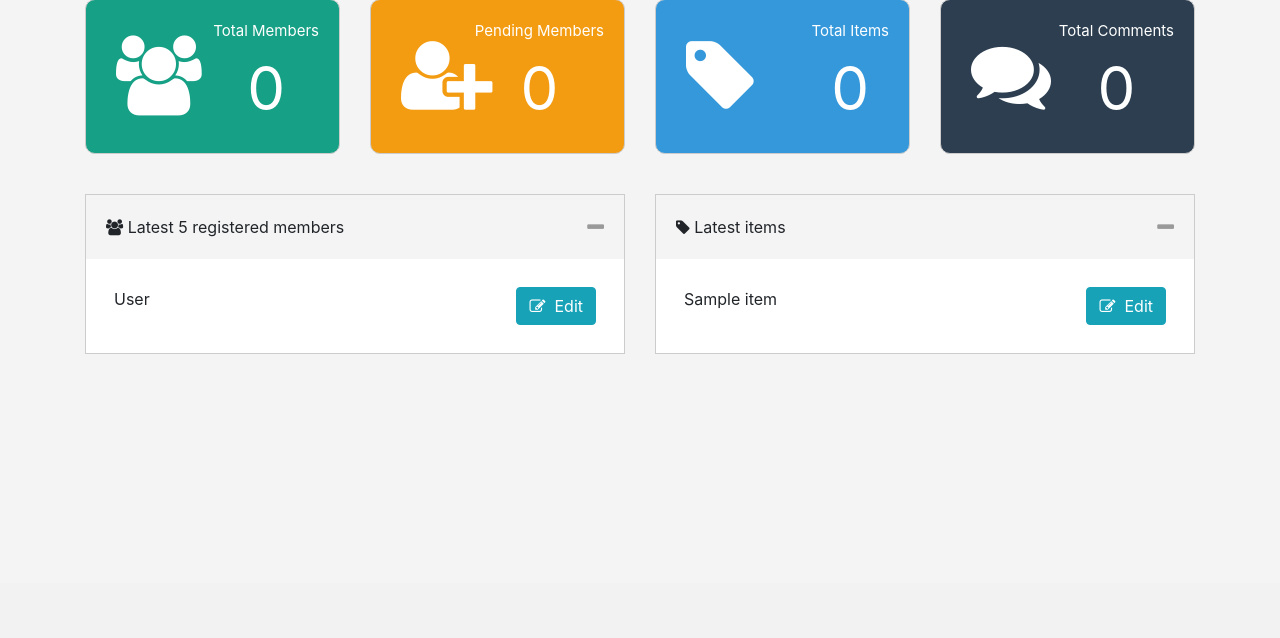
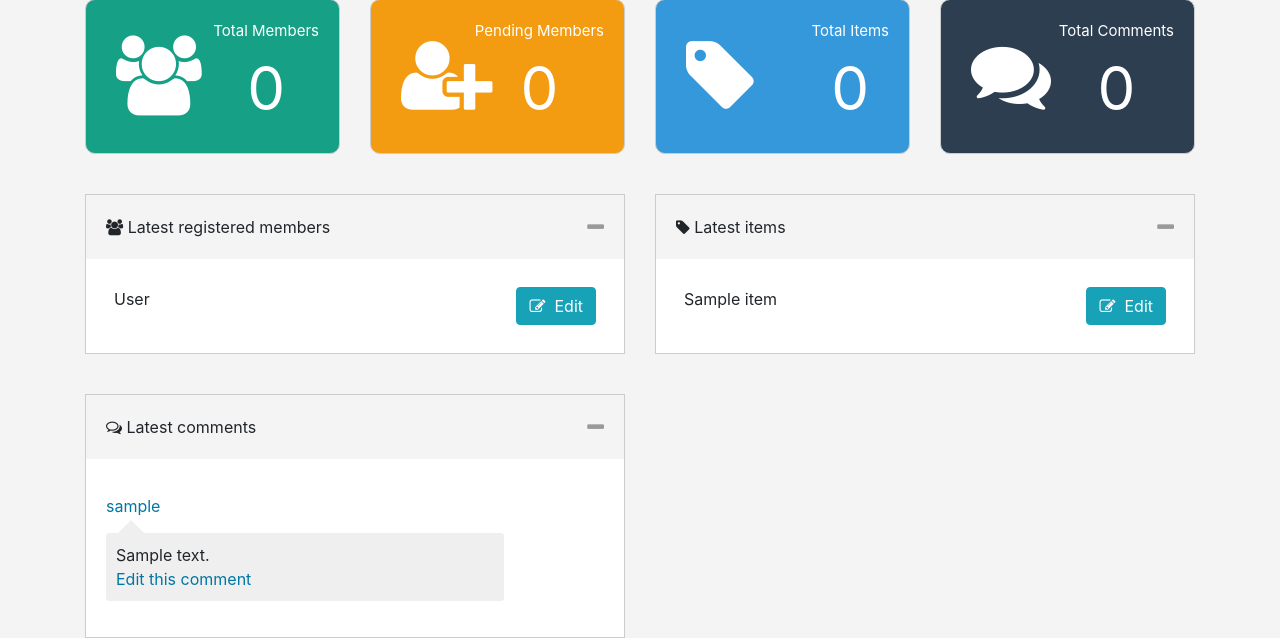
Before and after one commit to ramsey8057/e-commerce, a Flask app: page /admin/dashboard in a window 1280 px wide. Shown: the part 217-855 px from the top of the page. Before the commit the page ends 571 px from the top, so only its background shows below. Run offline with Flask 2, Linux system fonts and the light colour scheme; a database or web service that is not in the repository returns one stand-in record (values such as "Sample title"); data that the repository does not hold is empty; some libraries are stand-ins or nearby versions.

Commit message:
added the latest comments to the dashboard :+1: :smiley:

```diff
--- a/controller/control_panel/control_panel.py
+++ b/controller/control_panel/control_panel.py
@@ -8,7 +8,7 @@ from functions.members.members import check_user, check_user_for_log_in
 from functions.database.members_db.db import get_members_count, get_pending_members_count,\
                                             get_latest_registered_members, get_member_id, get_member_fullname
 from functions.database.items_db.db import get_items_count, get_latest_items
-from functions.database.comments_db.db import get_comments_count
+from functions.database.comments_db.db import get_comments_count, get_latest_comments
 
 control_panel = Blueprint('control_panel', __name__, template_folder='templates')
 
@@ -120,6 +120,7 @@ def dashboard():
         items_count = get_items_count()
         latest_items = get_latest_items()
         comments_count = get_comments_count()
+        latest_comments = get_latest_comments()
         return render_template(
             'control_panel/dashboard.html',
             dictionary=lang,
@@ -130,7 +131,8 @@ def dashboard():
             user_id=user_id,
             items_count=items_count,
             latest_items=latest_items,
-            comments_count=comments_count
+            comments_count=comments_count,
+            latest_comments=latest_comments
         )
     else:
         return redirect(url_for('.index'))
--- a/functions/database/comments_db/db.py
+++ b/functions/database/comments_db/db.py
@@ -69,3 +69,21 @@ def get_item_comments(item_id):
         )
     )
     return row
+
+
+def get_latest_comments():
+    con = connect_to_db()
+    row = execute_dql_query(
+        con,
+        '''
+        SELECT
+            u.user_id,
+            c.comment_id,
+            u.username,
+            c.comment
+        FROM comments c
+        JOIN users u ON (c.user_id = u.user_id)
+        LIMIT 5
+        '''
+    )
+    return row
--- a/functions/languages/arabic.py
+++ b/functions/languages/arabic.py
@@ -49,7 +49,7 @@ lang = {
     'PENDING_MEMBERS': 'الأعضاء المعلقة',
     'TOTAL_ITEMS': 'مجموع البنود',
     'TOTAL_COMMENTS': 'مجموع التعليقات',
-    'LATEST_REGISTERED_USERS': 'أحدث 5 مستخدمين مسجلين',
+    'LATEST_REGISTERED_USERS': 'أحدث مستخدمين مسجلين',
     'LATEST_ITEMS': 'أحدث العناصر',
     'ACTIVATE': 'تفعيل',
     'USER_DELETED': 'تم حذف',
--- a/functions/languages/english.py
+++ b/functions/languages/english.py
@@ -49,7 +49,7 @@ lang = {
     'PENDING_MEMBERS': 'Pending Members',
     'TOTAL_ITEMS': 'Total Items',
     'TOTAL_COMMENTS': 'Total Comments',
-    'LATEST_REGISTERED_USERS': 'Latest 5 registered members',
+    'LATEST_REGISTERED_USERS': 'Latest registered members',
     'LATEST_ITEMS': 'Latest items',
     'ACTIVATE': 'Activate',
     'USER_DELETED': 'user deleted',
@@ -121,4 +121,6 @@ lang = {
     'UPDATE_COMMENT_DONE_MSG': 'User updated successfully',
     'UPDATE_COMMENT_FAILED_MSG': 'Update comment failed',
     'MANAGE': 'Manage',
+    'LATEST_COMMENTS': 'Latest comments',
+    'EDIT_THIS_COMMENT': 'Edit this comment',
 }
--- a/static/layouts/css/dashboard.css
+++ b/static/layouts/css/dashboard.css
@@ -115,4 +115,47 @@ h1 {
     background-color: #EEE;
 }
 
+.latest .comment-box {
+    margin: 5px 0 10px;
+}
+
+.latest .comment-box .member-n {
+    width: 80px;
+    text-align: center;
+    margin-right: 20px;
+    position: relative;
+    top: 10px;
+}
+
+.latest .comment-box .member-c {
+    width: calc(100% - 100px);
+    background-color: #EFEFEF;
+    padding: 10px;
+    position: relative;
+    margin-top: 25px;
+    border-radius: 3px;
+}
+
+.latest .comment-box .member-c:before {
+    content: "";
+    display: block;
+    position: absolute;
+    top: -28px;
+    left: 10px;
+    width: 0;
+    height: 0;
+    border-style: solid;
+    border-width: 15px;
+    border-color: transparent transparent #EFEFEF transparent;
+}
+
+.latest .comment-box a {
+    color: #0076A3;
+    text-decoration: none;
+}
+
+.latest .comment-box a:hover {
+    color: #005886;
+}
+
 /* end dashboard page */
--- a/templates/control_panel/dashboard.html
+++ b/templates/control_panel/dashboard.html
@@ -51,7 +51,7 @@
                         <i class="fa fa-comments"></i>
                         <div class="info">
                             {{ dictionary['TOTAL_COMMENTS'] }}
-                            <span><a href="/admin/items">{{ comments_count }}</a></span>
+                            <span><a href="/admin/comments">{{ comments_count }}</a></span>
                         </div>
                     </div>
                 </div>
@@ -112,6 +112,30 @@
                     </div>
                 </div>
             </div>
+            <div class="row">
+                <div class="col-sm-6 latest">
+                    <div class="panel panel-default">
+                        <div class="panel-heading">
+                            <i class="fa fa-comments-o"></i> {{ dictionary['LATEST_COMMENTS'] }}
+                            <span class="toggle-info pull-right">
+                                <i class="fa fa-minus fa-lg"></i>
+                            </span>
+                        </div>
+                        <div class="panel-body">
+                            {% for i in latest_comments %}
+                                <div class="comment-box">
+                                    <span class="member-n"><a href="/admin/members?do=edit&user_id={{ i[0] }}">{{ i[2] }}</a></span>
+                                    <p class="member-c">
+                                        {{ i[3] }}
+                                        <br />
+                                        <a href="/admin/comments?do=edit&comment_id={{ i[1] }}">{{ dictionary['EDIT_THIS_COMMENT'] }}</a>
+                                    </p>
+                                </div>
+                            {% endfor %}
+                        </div>
+                    </div>
+                </div>
+            </div>
         </div>
     </body>
 {% endblock %}
```
